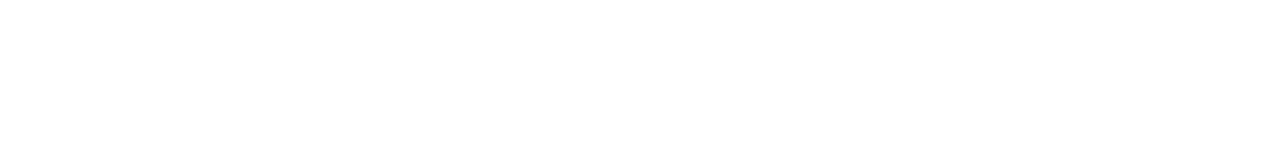
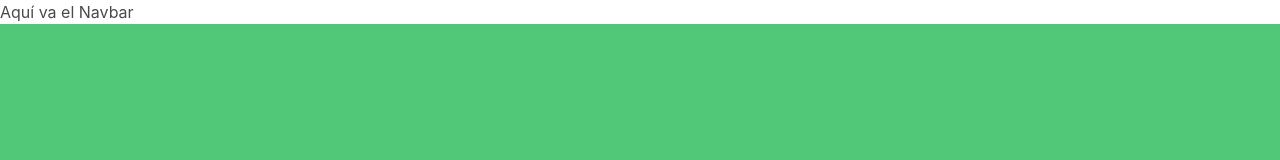
Before and after one commit to IsmaelPasalagua/jam_web, an Angular app: page / in a window 1280 px wide. Shown: the top 160 px of the page. Built offline with nearby package versions, Linux system fonts and the light colour scheme.

Commit message:
Agregado de apartado para nav

```diff
--- a/src/app/app-routing.module.ts
+++ b/src/app/app-routing.module.ts
@@ -4,10 +4,15 @@
 import { LoginComponent } from './components/auth/login/login.component';
 import { ModalComponent } from './components/modal/modal.component';
 import { ProfileComoponent } from './components/profile/profile.component';
+import { PublicacionesComponent } from './components/publicaciones/publicaciones.component';
 import { RegisterComponent } from './components/register/register.component';
 
 
 const routes: Routes = [
+  {
+    path: "",
+    component: PublicacionesComponent
+  },
   {
     path: "profile",
     component: ProfileComoponent
--- a/src/app/components/publicaciones/publicaciones.component.html
+++ b/src/app/components/publicaciones/publicaciones.component.html
@@ -1,3 +1,8 @@
+
+<div class="Navbar">
+  <h1>Aquí va el Navbar</h1>
+</div>
+
 
 <div class="container-publicaciones">
   <div class="center">
@@ -23,8 +28,6 @@
             mattis consectetur purus sit amet fermentum.
           </div>
           <footer class="card-footer">
-            <a href="#" class="card-footer-item">Save</a>
-            <a href="#" class="card-footer-item">Edit</a>
             <a href="#" class="card-footer-item">Delete</a>
           </footer>
         </div>
@@ -49,8 +52,6 @@
             mattis consectetur purus sit amet fermentum.
           </div>
           <footer class="card-footer">
-            <a href="#" class="card-footer-item">Save</a>
-            <a href="#" class="card-footer-item">Edit</a>
             <a href="#" class="card-footer-item">Delete</a>
           </footer>
         </div>
@@ -75,8 +76,6 @@
             mattis consectetur purus sit amet fermentum.
           </div>
           <footer class="card-footer">
-            <a href="#" class="card-footer-item">Save</a>
-            <a href="#" class="card-footer-item">Edit</a>
             <a href="#" class="card-footer-item">Delete</a>
           </footer>
         </div>
@@ -101,8 +100,6 @@
             mattis consectetur purus sit amet fermentum.
           </div>
           <footer class="card-footer">
-            <a href="#" class="card-footer-item">Save</a>
-            <a href="#" class="card-footer-item">Edit</a>
             <a href="#" class="card-footer-item">Delete</a>
           </footer>
         </div>
--- a/src/app/components/publicaciones/publicaciones.component.scss
+++ b/src/app/components/publicaciones/publicaciones.component.scss
@@ -1,5 +1,5 @@
 
-:host{
+.container-publicaciones{
   padding: 35rem;
   display: flex;
   justify-content: center;
```
